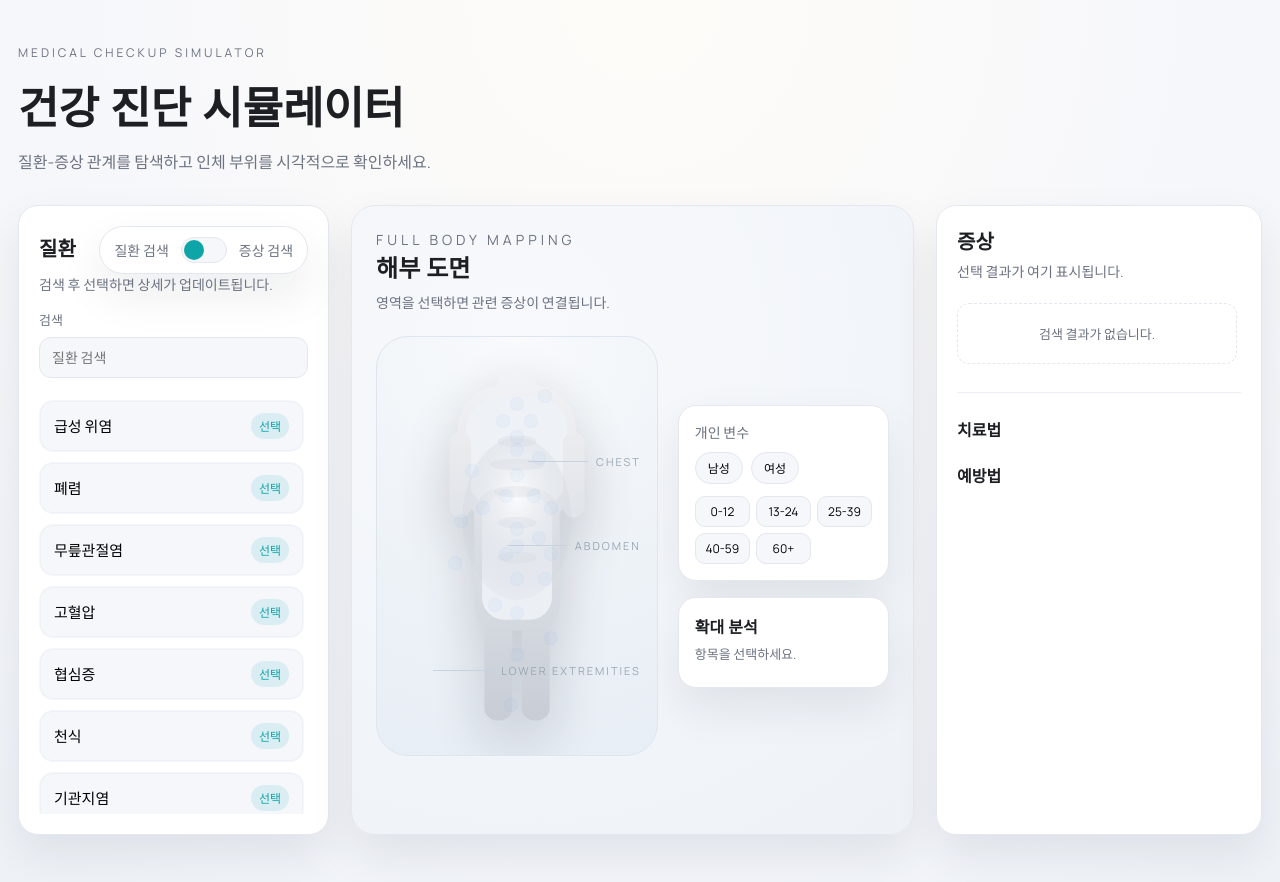
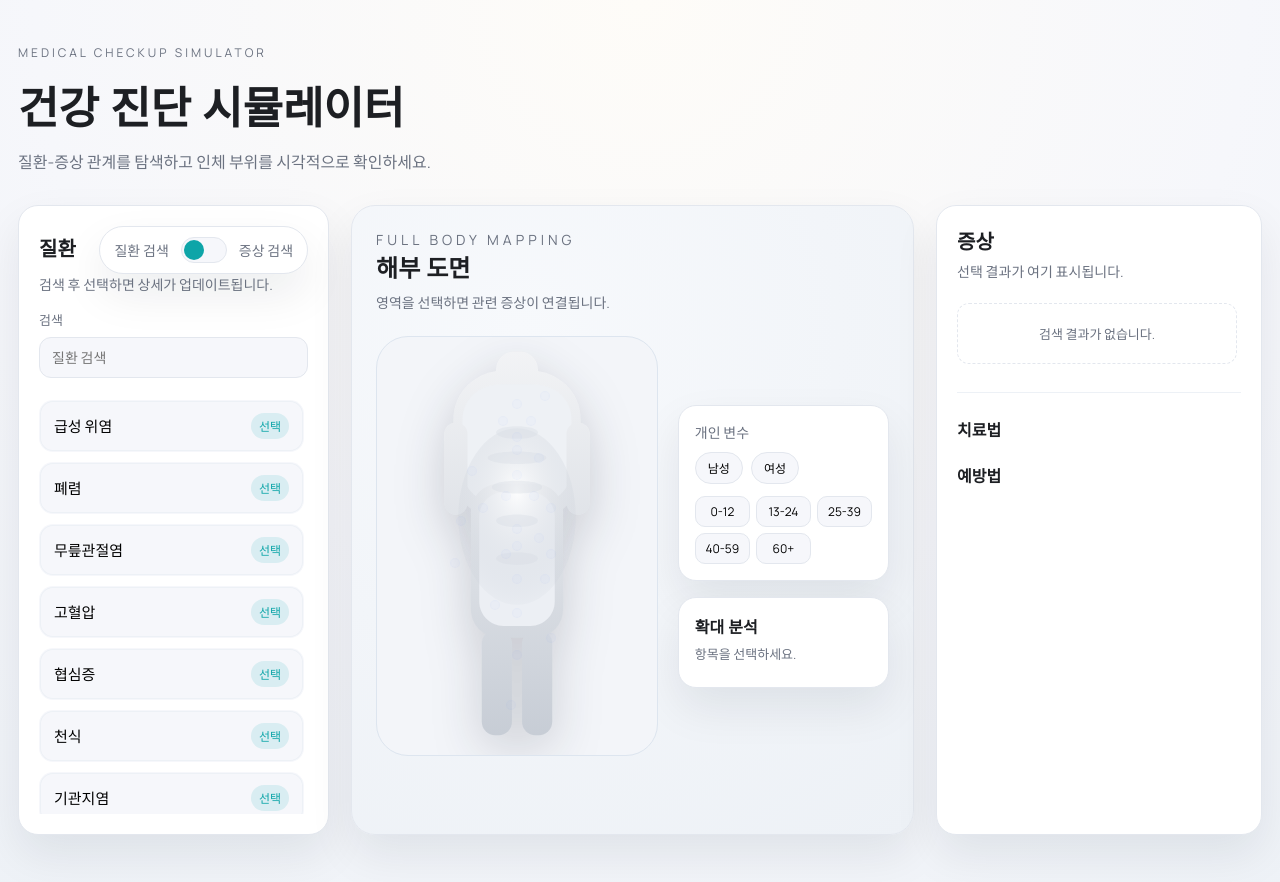
Before and after one commit to blackmandarin935/Medical_Checkup, a React (Vite) app: page / in a window 1280 px wide. Shown: the top 882 px of the page. Built offline with nearby package versions, Linux system fonts and the light colour scheme.

Commit message:
인체 모형 수정 2

```diff
--- a/src/App.css
+++ b/src/App.css
@@ -183,7 +183,7 @@
 }
 
 .model-card {
-  background: radial-gradient(circle at 30% 20%, #f7f9fc, #eef2f7);
+  background: radial-gradient(circle at 30% 20%, #f7f9fc, #edf1f6);
   border-radius: 24px;
   border: 1px solid var(--line);
   padding: 24px;
@@ -219,7 +219,7 @@
 
 .body {
   height: 420px;
-  background: radial-gradient(circle at top, #f8fafc, #edf2f7 60%, #e8eef5);
+  background: #f3f5f9;
   border-radius: 32px;
   border: 1px solid #dde5ef;
   position: relative;
@@ -230,62 +230,102 @@
 }
 
 .body-image {
-  width: min(320px, 72%);
+  width: min(360px, 78%);
   height: auto;
-  filter: drop-shadow(0 22px 28px rgba(24, 32, 46, 0.2));
-  opacity: 0.98;
+  filter: drop-shadow(0 16px 24px rgba(16, 24, 40, 0.18));
+  opacity: 1;
 }
 
 .region {
   position: absolute;
-  width: 14px;
-  height: 14px;
+  width: 10px;
+  height: 10px;
   border-radius: 999px;
-  background: rgba(70, 150, 255, 0.2);
-  border: 1px solid rgba(70, 150, 255, 0.25);
-  opacity: 0.2;
-  transition: all 0.35s ease;
+  background: rgba(41, 96, 255, 0.18);
+  border: 1px solid rgba(41, 96, 255, 0.2);
+  opacity: 0.1;
+  transition: opacity 0.35s ease;
 }
 
 .region.active {
-  width: 46px;
-  height: 46px;
-  opacity: 1;
-  background: radial-gradient(circle, rgba(52, 130, 255, 0.85), rgba(52, 130, 255, 0.15));
-  border-color: rgba(52, 130, 255, 0.75);
-  box-shadow: 0 0 32px rgba(52, 130, 255, 0.45);
+  opacity: 0.25;
 }
 
-.annotation {
+.body-highlight {
+  position: absolute;
+  inset: 0;
+  pointer-events: none;
+}
+
+.body-highlight-ring {
+  position: absolute;
+  width: 80px;
+  height: 110px;
+  border-radius: 50%;
+  border: 3px solid rgba(35, 120, 255, 0.9);
+  box-shadow: 0 0 18px rgba(35, 120, 255, 0.3);
+  background: rgba(35, 120, 255, 0.12);
+}
+
+.body-highlight-label {
   position: absolute;
   display: flex;
   align-items: center;
-  gap: 8px;
-  color: #9aa7b3;
+  gap: 10px;
+  color: #7c8da3;
   font-size: 11px;
   letter-spacing: 2px;
   text-transform: uppercase;
 }
 
-.annotation-line {
-  width: 60px;
+.body-highlight-line {
+  width: 64px;
   height: 1px;
-  background: #c9d2df;
+  background: #b9c3d3;
 }
 
-.annotation.chest {
+.body-highlight.chest .body-highlight-ring {
   top: 28%;
-  right: 16px;
+  left: 50%;
+  transform: translate(-50%, -50%);
 }
 
-.annotation.abdomen {
-  top: 48%;
-  right: 16px;
+.body-highlight.chest .body-highlight-label {
+  top: 28%;
+  right: 18px;
 }
 
-.annotation.lower {
-  top: 78%;
-  right: 16px;
+.body-highlight.abdomen .body-highlight-ring {
+  top: 48%;
+  left: 50%;
+  transform: translate(-50%, -50%);
+}
+
+.body-highlight.abdomen .body-highlight-label {
+  top: 48%;
+  right: 18px;
+}
+
+.body-highlight.lower .body-highlight-ring {
+  top: 72%;
+  left: 50%;
+  transform: translate(-50%, -50%);
+}
+
+.body-highlight.lower .body-highlight-label {
+  top: 72%;
+  right: 18px;
+}
+
+.body-highlight.head .body-highlight-ring {
+  top: 16%;
+  left: 50%;
+  transform: translate(-50%, -50%);
+}
+
+.body-highlight.head .body-highlight-label {
+  top: 16%;
+  right: 18px;
 }
 
 .region.stomach {
--- a/src/App.jsx
+++ b/src/App.jsx
@@ -488,6 +488,7 @@ function App() {
 
   const rightPanelTitle = searchMode === 'disease' ? '증상' : '질환'
   const leftPanelTitle = searchMode === 'disease' ? '질환' : '증상'
+  const highlightGroup = getHighlightGroup(activeRegions[0])
 
   return (
     <div className="app">
@@ -594,18 +595,17 @@ function App() {
             <div className="model-stage">
               <div className="body">
                 <img className="body-image" src={bodyImg} alt="인체 모형" />
-                <div className="annotation chest">
-                  <span className="annotation-line" />
-                  <span className="annotation-label">CHEST</span>
-                </div>
-                <div className="annotation abdomen">
-                  <span className="annotation-line" />
-                  <span className="annotation-label">ABDOMEN</span>
-                </div>
-                <div className="annotation lower">
-                  <span className="annotation-line" />
-                  <span className="annotation-label">LOWER EXTREMITIES</span>
-                </div>
+                {highlightGroup && (
+                  <div className={`body-highlight ${highlightGroup}`}>
+                    <div className="body-highlight-ring" />
+                    <div className="body-highlight-label">
+                      <span className="body-highlight-line" />
+                      <span className="body-highlight-text">
+                        {highlightGroup.toUpperCase()}
+                      </span>
+                    </div>
+                  </div>
+                )}
                 {regions.map((region) => (
                   <div
                     key={region.id}
@@ -778,4 +778,29 @@ function getPriorityLabel(disease, gender, ageRange) {
   return '관련'
 }
 
+function getHighlightGroup(regionId) {
+  if (!regionId) return ''
+  if (
+    ['lung', 'heart', 'chest', 'throat', 'neck', 'shoulder', 'spine'].includes(
+      regionId
+    )
+  ) {
+    return 'chest'
+  }
+  if (
+    ['stomach', 'liver', 'pancreas', 'intestine', 'kidney', 'pelvis'].includes(
+      regionId
+    )
+  ) {
+    return 'abdomen'
+  }
+  if (['hip', 'knee', 'ankle', 'leg'].includes(regionId)) {
+    return 'lower'
+  }
+  if (['brain', 'head', 'eye', 'ear', 'jaw'].includes(regionId)) {
+    return 'head'
+  }
+  return ''
+}
+
 export default App
```
